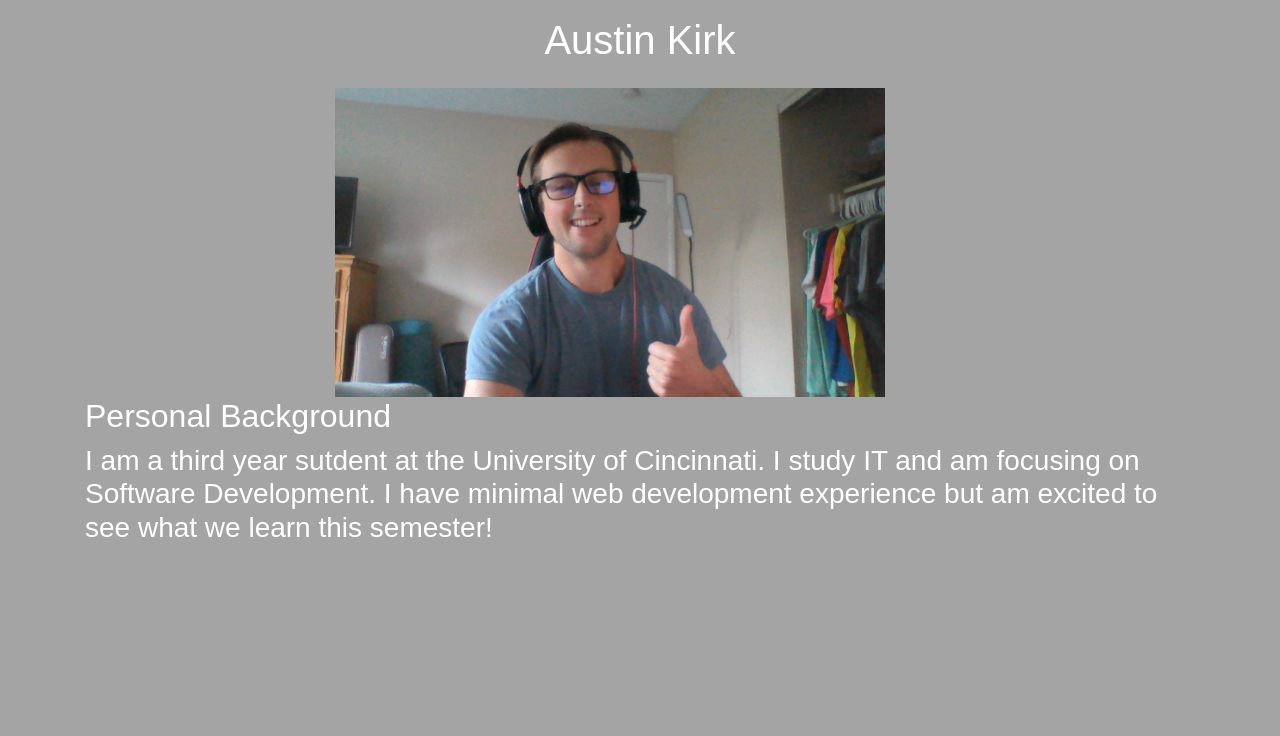
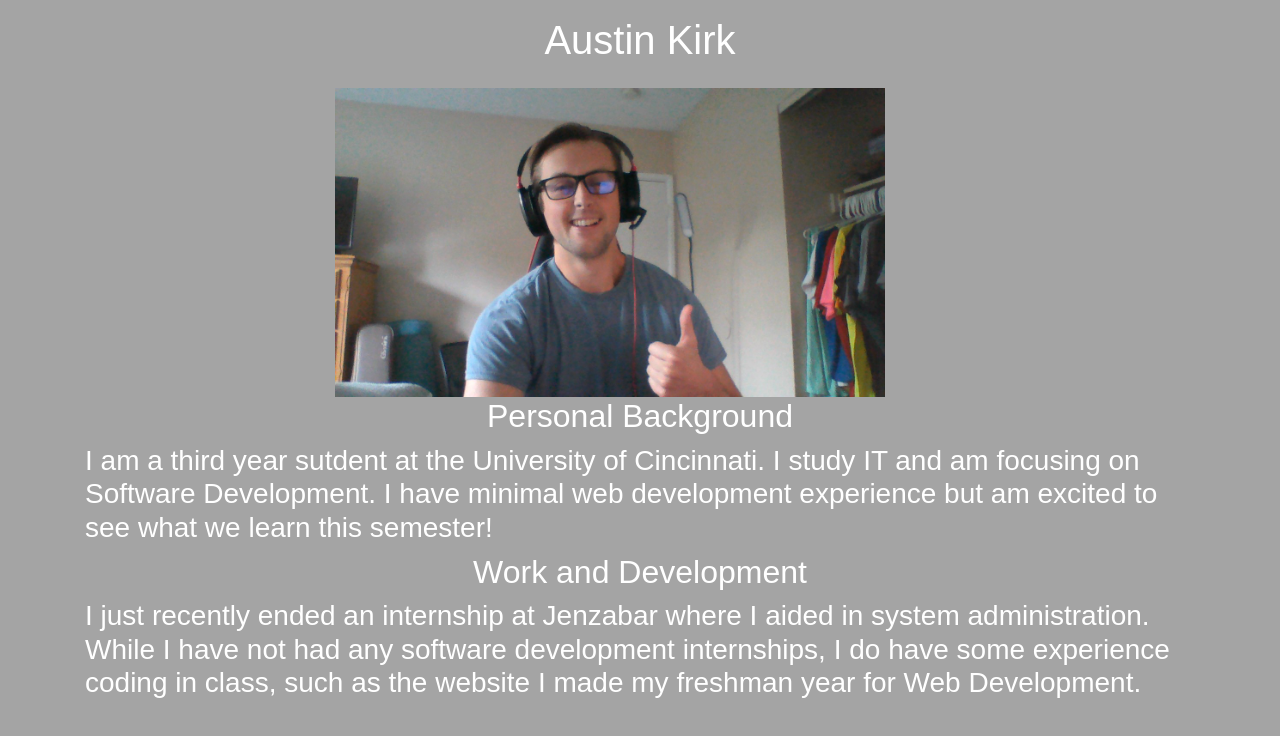
Before and after one commit to kirkai/1-online-portfolio-kirkai, a website: page index.html in a window 1280 px wide. Drawn offline with nearby package versions, Linux system fonts and the light colour scheme.

Commit message:
added Work and Development Experience section

```diff
--- a/index.html
+++ b/index.html
@@ -23,6 +23,10 @@
     <h3>I am a third year sutdent at the University of Cincinnati. I study IT and am focusing on Software Development. I
       have minimal web development experience but am excited to see what we learn this semester!
     </h3>
+    <h2 class="section" id="experience">Work and Development</h2>
+    <h3>I just recently ended an internship at Jenzabar where I aided in system administration. While I have not had any
+      software development internships, I do have some experience coding in class, such as the website I made my
+      freshman year for Web Development.</h3>
   </div>
   </div>
 
--- a/resources/styles/styles.css
+++ b/resources/styles/styles.css
@@ -10,7 +10,9 @@ h1{
   line-height: 200%;
   text-align: center;
 }
-
+h2 {
+  text-align: center;
+}
 nav{
   font-weight: bold;
   font-size: 1.25em;
```
